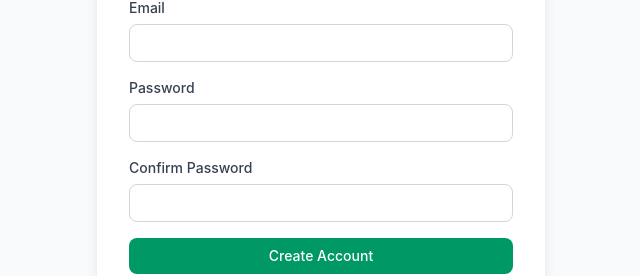
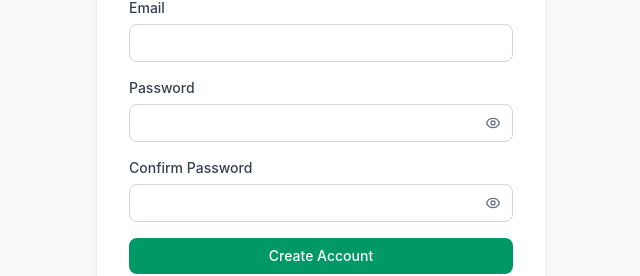
Before and after one commit to brown2020/opentree, a Next.js app: page /signup in a window 1280 px wide. Shown: the part 419-695 px from the top of the page, without its empty margins (319-959 px from the left). Built offline with nearby package versions, Linux system fonts and the light colour scheme; no server answers.

Commit message:
fix: add accessible show/hide password on auth forms
Auth UX gate under app-eval 0.6.11 requires show/hide (eye) controls on
sign-in and sign-up password fields.

```diff
--- a/src/components/auth/LoginForm.tsx
+++ b/src/components/auth/LoginForm.tsx
@@ -10,6 +10,7 @@ import { navigateAfterSignIn } from '@/lib/auth/session';
 import { loginSchema, type LoginFormData } from '@/lib/utils/validation';
 import { Button } from '@/components/ui/Button';
 import { Input } from '@/components/ui/Input';
+import { PasswordInput } from '@/components/ui/PasswordInput';
 import { SocialLoginButtons } from './SocialLoginButtons';
 
 export function LoginForm() {
@@ -138,9 +139,8 @@ export function LoginForm() {
           {...register('email')}
         />
 
-        <Input
+        <PasswordInput
           label="Password"
-          type="password"
           autoComplete="current-password"
           error={errors.password?.message}
           {...register('password')}
--- a/src/components/auth/SignupForm.tsx
+++ b/src/components/auth/SignupForm.tsx
@@ -10,6 +10,7 @@ import { useAuthStore } from '@/lib/stores/authStore';
 import { signupSchema, type SignupFormData } from '@/lib/utils/validation';
 import { Button } from '@/components/ui/Button';
 import { Input } from '@/components/ui/Input';
+import { PasswordInput } from '@/components/ui/PasswordInput';
 import { SocialLoginButtons } from './SocialLoginButtons';
 
 export function SignupForm() {
@@ -90,17 +91,15 @@ export function SignupForm() {
           {...register('email')}
         />
 
-        <Input
+        <PasswordInput
           label="Password"
-          type="password"
           autoComplete="new-password"
           error={errors.password?.message}
           {...register('password')}
         />
 
-        <Input
+        <PasswordInput
           label="Confirm Password"
-          type="password"
           autoComplete="new-password"
           error={errors.confirmPassword?.message}
           {...register('confirmPassword')}
--- /dev/null
+++ b/src/components/ui/PasswordInput.tsx
@@ -0,0 +1,110 @@
+'use client';
+
+import { forwardRef, useState, type InputHTMLAttributes } from 'react';
+
+interface PasswordInputProps extends Omit<InputHTMLAttributes<HTMLInputElement>, 'type'> {
+  label?: string;
+  error?: string;
+  helperText?: string;
+}
+
+function EyeIcon({ className }: { className?: string }) {
+  return (
+    <svg className={className} fill="none" stroke="currentColor" viewBox="0 0 24 24" aria-hidden="true">
+      <path
+        strokeLinecap="round"
+        strokeLinejoin="round"
+        strokeWidth={2}
+        d="M15 12a3 3 0 11-6 0 3 3 0 016 0z"
+      />
+      <path
+        strokeLinecap="round"
+        strokeLinejoin="round"
+        strokeWidth={2}
+        d="M2.458 12C3.732 7.943 7.523 5 12 5c4.478 0 8.268 2.943 9.542 7-1.274 4.057-5.064 7-9.542 7-4.477 0-8.268-2.943-9.542-7z"
+      />
+    </svg>
+  );
+}
+
+function EyeOffIcon({ className }: { className?: string }) {
+  return (
+    <svg className={className} fill="none" stroke="currentColor" viewBox="0 0 24 24" aria-hidden="true">
+      <path
+        strokeLinecap="round"
+        strokeLinejoin="round"
+        strokeWidth={2}
+        d="M13.875 18.825A10.05 10.05 0 0112 19c-4.478 0-8.268-2.943-9.543-7a9.97 9.97 0 011.563-3.029m5.858.908a3 3 0 114.243 4.243M9.878 9.878l4.242 4.242M9.88 9.88l-3.29-3.29m7.532 7.532l3.29 3.29M3 3l3.59 3.59m0 0A9.953 9.953 0 0112 5c4.478 0 8.268 2.943 9.543 7a10.025 10.025 0 01-4.132 5.411m0 0L21 21"
+      />
+    </svg>
+  );
+}
+
+export const PasswordInput = forwardRef<HTMLInputElement, PasswordInputProps>(
+  ({ className = '', label = 'Password', error, helperText, id, disabled, ...props }, ref) => {
+    const [isVisible, setIsVisible] = useState(false);
+    const inputId = id || label.toLowerCase().replace(/\s+/g, '-');
+    const toggleLabel = isVisible ? 'Hide password' : 'Show password';
+
+    return (
+      <div className="w-full">
+        {label && (
+          <label
+            htmlFor={inputId}
+            className="mb-1.5 block text-sm font-medium text-gray-700 dark:text-gray-200"
+          >
+            {label}
+          </label>
+        )}
+        <div className="relative">
+          <input
+            ref={ref}
+            id={inputId}
+            type={isVisible ? 'text' : 'password'}
+            disabled={disabled}
+            className={`
+              w-full rounded-lg border py-2 pl-3 pr-10 text-sm
+              transition-colors focus:outline-none focus:ring-2 focus:ring-offset-1
+              disabled:cursor-not-allowed disabled:bg-gray-50 disabled:text-gray-500
+              dark:bg-gray-800 dark:text-gray-100
+              ${
+                error
+                  ? 'border-red-500 focus:border-red-500 focus:ring-red-500'
+                  : 'border-gray-300 focus:border-emerald-500 focus:ring-emerald-500 dark:border-gray-600'
+              }
+              ${className}
+            `}
+            aria-invalid={error ? true : undefined}
+            aria-describedby={error ? `${inputId}-error` : undefined}
+            {...props}
+          />
+          <button
+            type="button"
+            aria-label={toggleLabel}
+            aria-pressed={isVisible}
+            disabled={disabled}
+            onMouseDown={(event) => event.preventDefault()}
+            onClick={() => setIsVisible((current) => !current)}
+            className="absolute inset-y-0 right-0 flex w-10 items-center justify-center rounded-r-lg text-gray-500 transition-colors hover:text-gray-800 focus-visible:outline-none focus-visible:ring-2 focus-visible:ring-emerald-500 disabled:pointer-events-none disabled:opacity-50 dark:text-gray-400 dark:hover:text-gray-100"
+          >
+            {isVisible ? (
+              <EyeOffIcon className="h-4 w-4" />
+            ) : (
+              <EyeIcon className="h-4 w-4" />
+            )}
+          </button>
+        </div>
+        {error && (
+          <p id={`${inputId}-error`} className="mt-1 text-sm text-red-500" role="alert">
+            {error}
+          </p>
+        )}
+        {helperText && !error && (
+          <p className="mt-1 text-sm text-gray-500 dark:text-gray-400">{helperText}</p>
+        )}
+      </div>
+    );
+  }
+);
+
+PasswordInput.displayName = 'PasswordInput';
```
